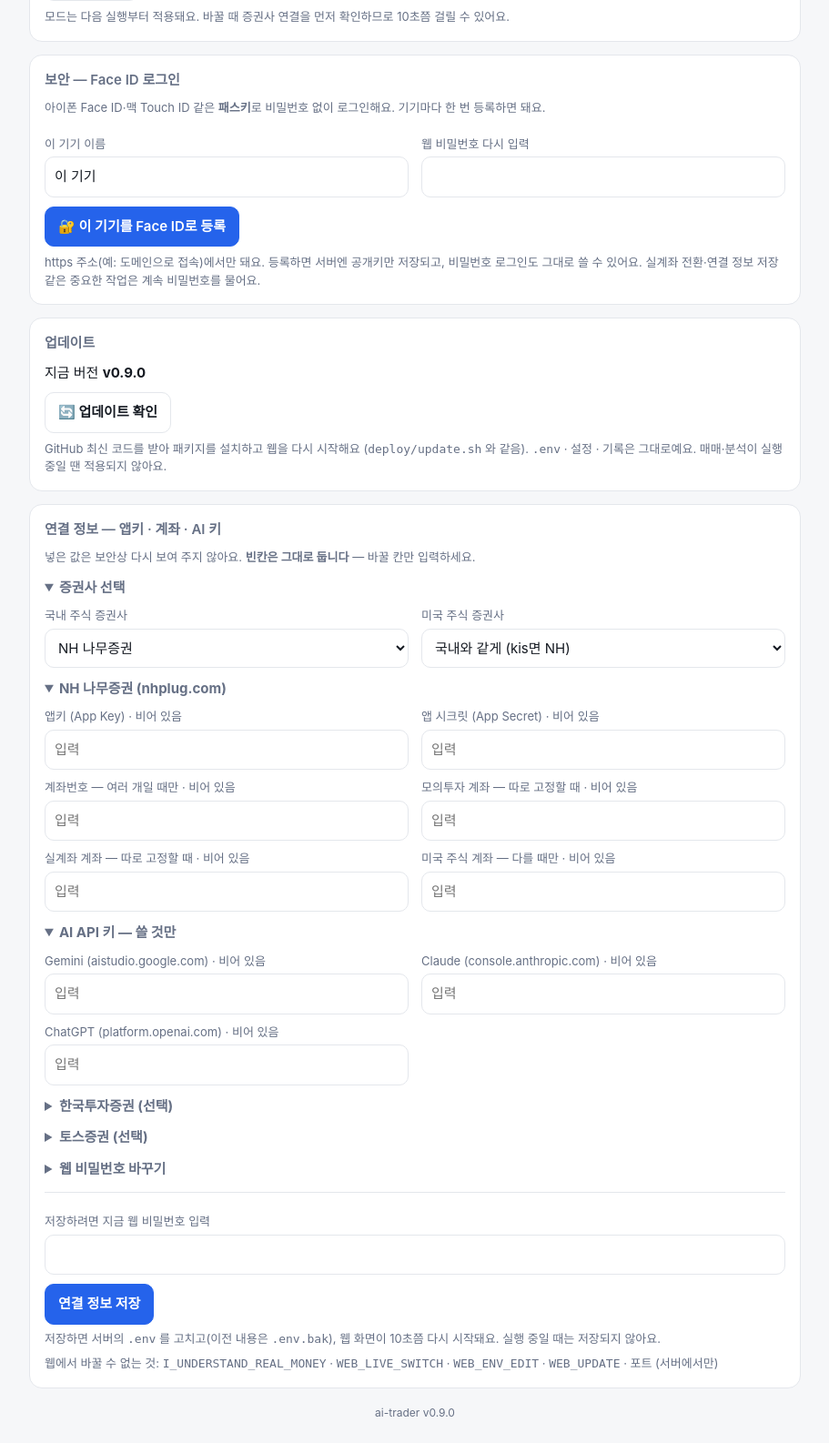
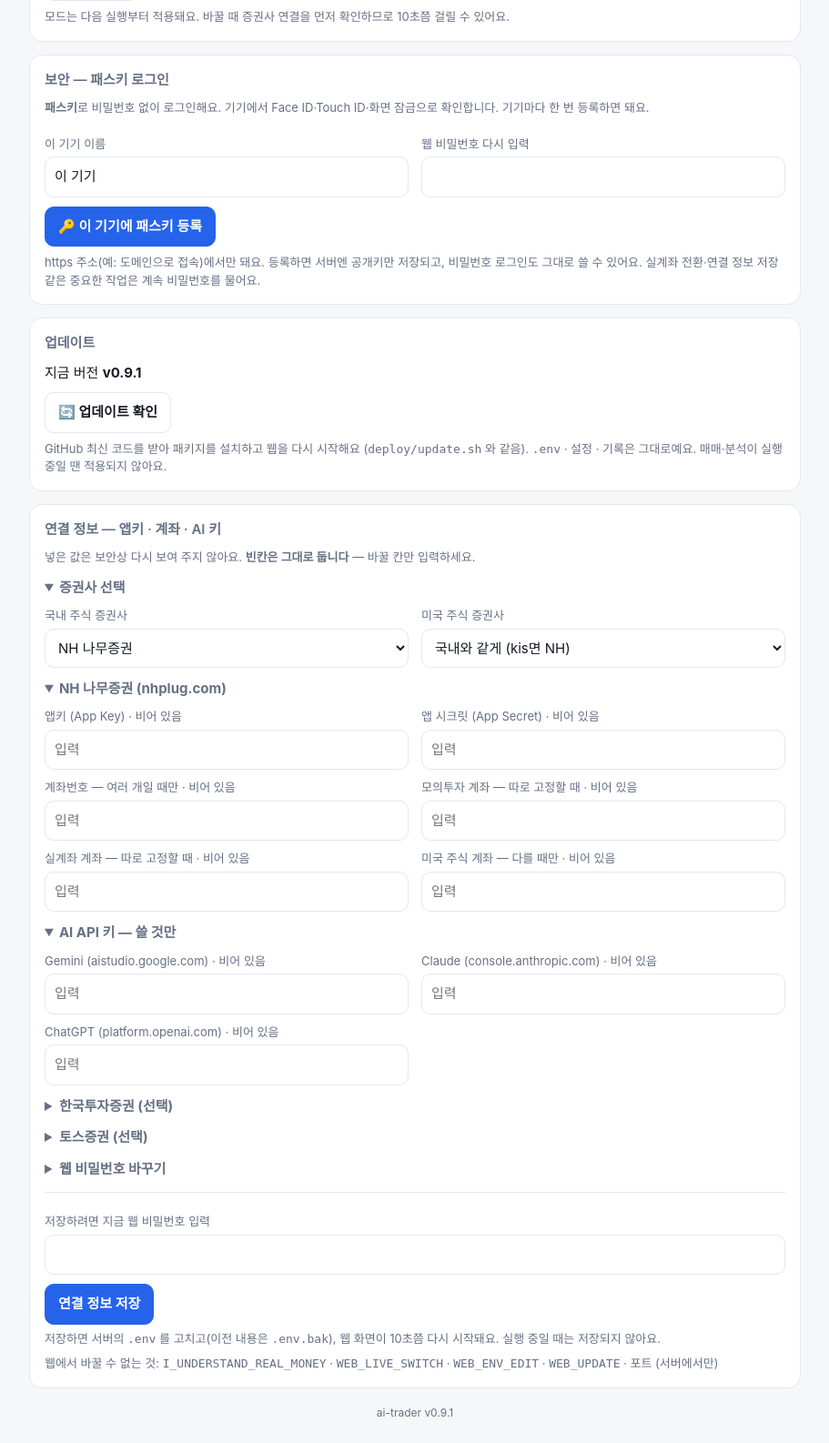
Before and after one commit to kwon2288/ai-trader, a Flask app: page /settings in a window 1280 px wide. Shown: the part 2391-3977 px from the top of the page at 91% size, without its empty margins (184-1095 px from the left). Run offline with Flask 3, Linux system fonts and the light colour scheme; the visitor is signed in with stand-in values (Sample User, id 1); parts of the project's set-up code (start-up, migrations or seed data) failed here and were passed over.

Commit message:
v0.9.1: 'Face ID 로그인' 문구를 '패스키 로그인'으로
Co-Authored-By: Claude Opus 5.5 <noreply@anthropic.com>
Claude-Session: https://claude.ai/code/session_01RjPR8CwG39svzh34zzi5aa

```diff
--- a/trader/__init__.py
+++ b/trader/__init__.py
@@ -1,2 +1,2 @@
 """AI 자동매매 — NH투자증권(나무)·한국투자증권·토스증권 Open API + Claude/Gemini/ChatGPT."""
-__version__ = "0.9.0"
+__version__ = "0.9.1"
--- a/web/app.py
+++ b/web/app.py
@@ -515,7 +515,7 @@ def change_env():
     return render_template("restarting.html", names=names)
 
 
-# ── 패스키 (Face ID / Touch ID) ─────────────────────────
+# ── 패스키 로그인 ─────────────────────────────────────
 def _pk_ctx():
     from web import passkeys
     return passkeys.rp_and_origin(request.host, request.headers.get("Origin"))
@@ -553,7 +553,7 @@ def passkey_login_verify():
                               chal, rp_id, origin)
     except Exception as e:  # noqa: BLE001
         time.sleep(1.0)
-        return _json_err(f"Face ID 로그인 실패: {e}", 403)
+        return _json_err(f"패스키 로그인 실패: {e}", 403)
     session.clear()
     session["ok"] = True
     session.permanent = True
@@ -591,7 +591,7 @@ def passkey_register_verify():
     except Exception as e:  # noqa: BLE001
         return _json_err(f"등록 실패: {e}")
     c = cfg()
-    Journal(c.db_path).add_log(c.ledger, "passkey", "web", f"Face ID(패스키) 등록: {item['name']}")
+    Journal(c.db_path).add_log(c.ledger, "passkey", "web", f"패스키 등록: {item['name']}")
     return jsonify(ok=True, name=item["name"])
 
 
@@ -604,7 +604,7 @@ def passkey_delete():
         flash("웹 비밀번호가 맞지 않습니다.", "err")
     elif passkeys.remove(cfg().data_dir, request.form.get("id", "")):
         c = cfg()
-        Journal(c.db_path).add_log(c.ledger, "passkey", "web", "Face ID(패스키) 삭제")
+        Journal(c.db_path).add_log(c.ledger, "passkey", "web", "패스키 삭제")
         flash("삭제했습니다.", "ok")
     return redirect(url_for("settings") + "#security")
 
--- a/web/passkeys.py
+++ b/web/passkeys.py
@@ -1,7 +1,7 @@
-"""패스키(Face ID / Touch ID) 로그인 — WebAuthn.
+"""패스키 로그인 — WebAuthn (기기에서 Face ID·Touch ID 등으로 확인).
 
-- 등록: 로그인한 상태에서 설정 → 보안 → ‘이 기기를 Face ID로 등록’ (웹 비밀번호 재입력)
-- 로그인: 로그인 화면의 ‘Face ID로 로그인’
+- 등록: 로그인한 상태에서 설정 → 보안 → ‘이 기기에 패스키 등록’ (웹 비밀번호 재입력)
+- 로그인: 로그인 화면의 ‘패스키로 로그인’
 - 저장: data/passkeys.json (공개키만 저장 — 서버가 털려도 로그인 수단이 되지 않음)
 - HTTPS(또는 localhost)에서만 동작. http://<IP>:8080 으로는 브라우저가 막는다.
 """
@@ -55,7 +55,7 @@ def rp_and_origin(host: str, origin_header: str | None) -> tuple[str, str]:
     if not o.hostname or o.hostname.lower() != rp_id:
         raise ValueError("접속 주소가 맞지 않습니다")
     if o.scheme != "https" and rp_id not in ("localhost", "127.0.0.1"):
-        raise ValueError("Face ID 로그인은 https 주소에서만 됩니다")
+        raise ValueError("패스키 로그인은 https 주소에서만 됩니다")
     return rp_id, f"{o.scheme}://{o.netloc}"
 
 
--- a/web/templates/_macros.html
+++ b/web/templates/_macros.html
@@ -41,7 +41,7 @@
 
 {% macro log_item(l) %}
 <details>
-  <summary>{{ l.ts[5:16].replace('T',' ') }} · {{ '🇺🇸 ' if l.mode and l.mode.endswith('_us') }}{{ {'trade':'매매','analyze':'분석','scan':'종목검색','mode':'모드 변경','env':'연결 정보','update':'업데이트','passkey':'Face ID'}.get(l.kind, l.kind) }}
+  <summary>{{ l.ts[5:16].replace('T',' ') }} · {{ '🇺🇸 ' if l.mode and l.mode.endswith('_us') }}{{ {'trade':'매매','analyze':'분석','scan':'종목검색','mode':'모드 변경','env':'연결 정보','update':'업데이트','passkey':'패스키'}.get(l.kind, l.kind) }}
     · {{ {'timer':'자동','web':'웹','cli':'명령줄'}.get(l.source, l.source) }}</summary>
   <pre>{{ l.output }}</pre>
 </details>
--- a/web/templates/login.html
+++ b/web/templates/login.html
@@ -3,7 +3,7 @@
 <div class="card" style="max-width:360px;margin:40px auto">
   <h2>로그인</h2>
   {% if has_passkeys %}
-  <button class="btn pri" id="pkbtn" style="width:100%;display:none" type="button">🔐 Face ID로 로그인</button>
+  <button class="btn pri" id="pkbtn" style="width:100%;display:none" type="button">🔑 패스키로 로그인</button>
   <div class="mute" id="pkmsg" style="margin:8px 0 4px;min-height:1em"></div>
   {% endif %}
   <form method="post">
@@ -18,7 +18,7 @@
 <script>
 (function () {
   var b = document.getElementById('pkbtn'), m = document.getElementById('pkmsg');
-  if (!PK.supported()) { m.textContent = window.isSecureContext ? '' : 'Face ID 로그인은 https 주소에서만 돼요.'; return; }
+  if (!PK.supported()) { m.textContent = window.isSecureContext ? '' : '패스키 로그인은 https 주소에서만 돼요.'; return; }
   b.style.display = 'block';
   b.addEventListener('click', async function () {
     b.disabled = true; m.textContent = '';
--- a/web/templates/settings.html
+++ b/web/templates/settings.html
@@ -151,8 +151,8 @@
 </div>
 
 <div class="card" id="security">
-  <h2>보안 — Face ID 로그인</h2>
-  <div class="mute">아이폰 Face ID·맥 Touch ID 같은 <b>패스키</b>로 비밀번호 없이 로그인해요. 기기마다 한 번 등록하면 돼요.</div>
+  <h2>보안 — 패스키 로그인</h2>
+  <div class="mute"><b>패스키</b>로 비밀번호 없이 로그인해요. 기기에서 Face ID·Touch ID·화면 잠금으로 확인합니다. 기기마다 한 번 등록하면 돼요.</div>
   {% if passkey_list %}
   <div class="scroll" style="margin-top:8px"><table>
     <tr><th>이름</th><th>등록</th><th>마지막 사용</th><th></th></tr>
@@ -171,7 +171,7 @@
       <div><label for="pk_name">이 기기 이름</label><input id="pk_name" value="" placeholder="예: 내 아이폰" maxlength="40"></div>
       <div><label for="pk_pw">웹 비밀번호 다시 입력</label><input id="pk_pw" type="password" autocomplete="current-password"></div>
     </div>
-    <div class="row" style="margin-top:10px"><button class="btn pri" id="pk_btn" type="button">🔐 이 기기를 Face ID로 등록</button></div>
+    <div class="row" style="margin-top:10px"><button class="btn pri" id="pk_btn" type="button">🔑 이 기기에 패스키 등록</button></div>
     <div class="mute" id="pk_msg" style="margin-top:6px"></div>
   </div>
   <div class="mute" style="margin-top:8px">https 주소(예: 도메인으로 접속)에서만 돼요. 등록하면 서버엔 공개키만 저장되고,
@@ -186,11 +186,11 @@
   if (!PK.supported()) { b.disabled = true;
     m.textContent = window.isSecureContext ? '이 브라우저는 패스키를 지원하지 않아요.' : '지금은 http 주소라 등록할 수 없어요. https 도메인으로 접속하세요.'; return; }
   b.addEventListener('click', async function () {
-    b.disabled = true; m.textContent = '등록 중… Face ID를 확인하세요';
+    b.disabled = true; m.textContent = '등록 중… 기기에서 확인해 주세요';
     try {
       var d = await PK.register('{{ url_for("passkey_register_options") }}', '{{ url_for("passkey_register_verify") }}',
                                 document.getElementById('pk_pw').value, n.value);
-      m.textContent = '✅ ' + d.name + ' 등록 완료 — 다음부터 로그인 화면에서 Face ID로 들어갈 수 있어요.';
+      m.textContent = '✅ ' + d.name + ' 등록 완료 — 다음부터 로그인 화면에서 패스키로 들어갈 수 있어요.';
       setTimeout(function () { location.reload(); }, 1500);
     } catch (e) { m.textContent = '❌ ' + PK.why(e); b.disabled = false; }
   });
```
Also changed, not shown: CHANGELOG.md, README.md, 1 other file.
